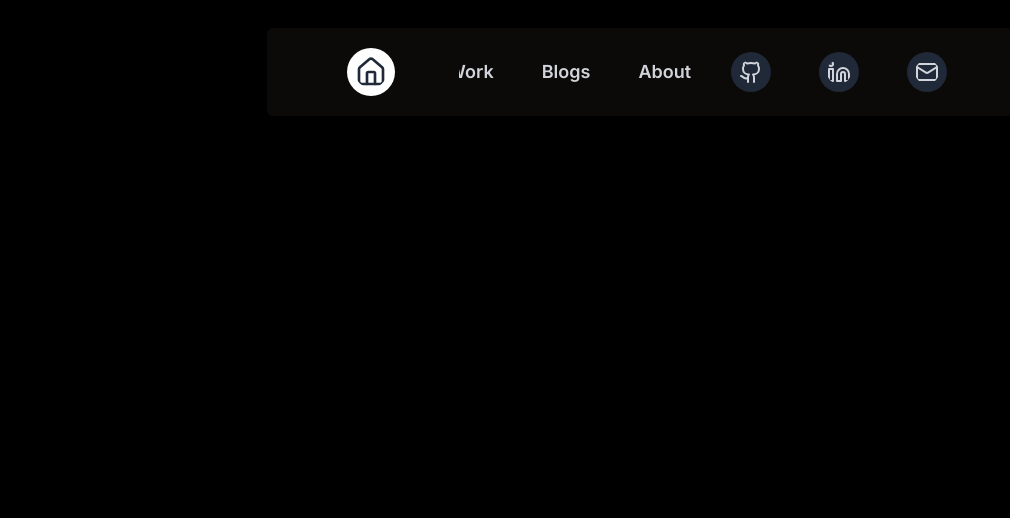
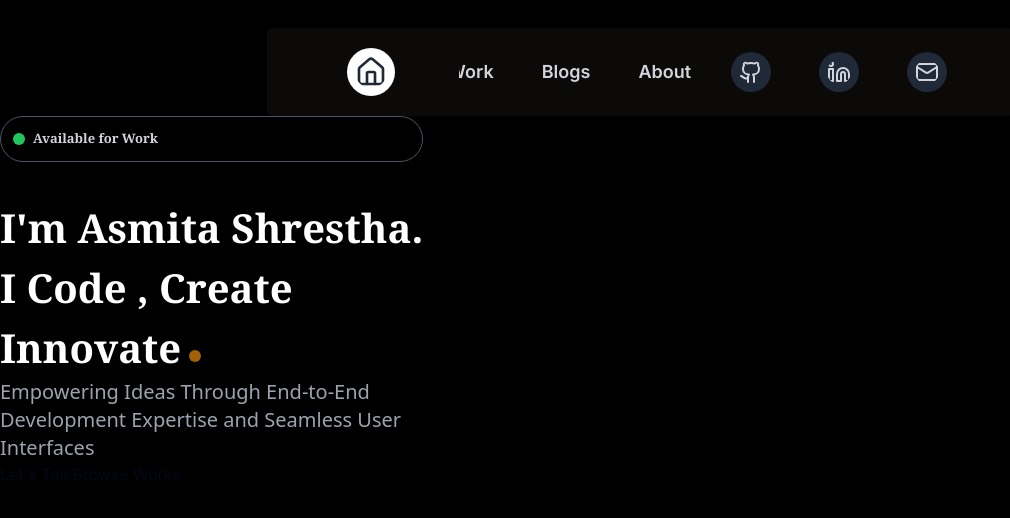
Before and after one commit to asmitashrestha/Portfolio, a Next.js app: page / in a window 1280 px wide. Shown: the top 518 px of the page, without its empty margins (0-1010 px from the left). Built offline with nearby package versions, Linux system fonts and the light colour scheme.

Commit message:
home page half completed

```diff
--- a/src/app/page.tsx
+++ b/src/app/page.tsx
@@ -1,4 +1,5 @@
 import Header from "@/components/Header/Header";
+import Homes from "@/components/Home/Home";
 
 
 export default function Home() {
@@ -6,6 +7,7 @@ export default function Home() {
     <div className="">
 
         <Header />
+        <Homes />
 
     </div>
   );
--- a/src/components/Header/Header.tsx
+++ b/src/components/Header/Header.tsx
@@ -26,17 +26,17 @@ export default function Header() {
   <nav aria-label="Header Navigation" className="peer-checked:pt-8 peer-checked:max-h-60 flex max-h-0 w-full flex-col items-center overflow-hidden transition-all lg:ml-24 lg:max-h-full lg:flex-row">
     <ul className="flex w-full flex-col items-center space-y-2 lg:flex-row lg:justify-center lg:space-y-0">
 
-      <li className="lg:mr-12"><Link className="rounded text-lg font-semibold text-gray-300 hover:text-white transition focus:outline-none focus:ring-1 focus:ring-blue-700 focus:ring-offset-2" href="#">Work</Link></li>
-      <li className="lg:mr-12"><Link className="rounded text-lg font-semibold text-gray-300 hover:text-white transition focus:outline-none focus:ring-1 focus:ring-blue-700 focus:ring-offset-2" href="#">Blogs</Link></li>
-      <li className="lg:mr-12"><Link className="rounded text-lg font-semibold text-gray-300 hover:text-white transition focus:outline-none focus:ring-1 focus:ring-blue-700 focus:ring-offset-2" href="#">About</Link></li>
+      <li className="lg:mr-12"><Link className="rounded text-lg font-semibold text-gray-300 hover:text-white transition focus:outline-none focus:ring-1 focus:ring-blue-700 focus:ring-offset-2" href="/work">Work</Link></li>
+      <li className="lg:mr-12"><Link className="rounded text-lg font-semibold text-gray-300 hover:text-white transition focus:outline-none focus:ring-1 focus:ring-blue-700 focus:ring-offset-2" href="/blog">Blogs</Link></li>
+      <li className="lg:mr-12"><Link className="rounded text-lg font-semibold text-gray-300 hover:text-white transition focus:outline-none focus:ring-1 focus:ring-blue-700 focus:ring-offset-2" href="/about">About</Link></li>
     </ul>
 
   </nav>
   <nav aria-label="Header Navigation" className="peer-checked:pt-8 peer-checked:max-h-60 flex max-h-0 flex-col w-full mt-9 lg:mt-0 items-center overflow-hidden transition-all  lg:max-h-full lg:flex-row">
     <ul className="flex w-full justify-center flex-row items-center  lg:flex-row lg:justify-center lg:space-y-0 ">
-      <li className="lg:mr-12 mr-6"><Link className="rounded-full text-lg font-semibold text-gray-300 hover:text-white transition focus:outline-none focus:ring-1 focus:ring-blue-700 focus:ring-offset-2" href="#"><Github className="bg-gray-800 rounded-full h-10 w-10 p-2"/></Link></li>
-      <li className="lg:mr-12 mr-6"><Link className="rounded text-lg font-semibold text-gray-300 hover:text-white transition focus:outline-none focus:ring-1 focus:ring-blue-700 focus:ring-offset-2" href="#"><Linkedin className="bg-gray-800 rounded-full h-10 w-10 p-2"/></Link></li>
-      <li className="lg:mr-12"><Link className="rounded text-lg font-semibold text-gray-300 hover:text-white transition focus:outline-none focus:ring-1 focus:ring-blue-700 focus:ring-offset-2" href="#"><Mail className="bg-gray-800 rounded-full h-10 w-10 p-2"/></Link></li>
+      <li className="lg:mr-12 mr-6"><Link className="rounded-full text-lg font-semibold text-gray-300 hover:text-white transition focus:outline-none focus:ring-1 focus:ring-blue-700 focus:ring-offset-2" href="https://github.com/asmitashrestha"><Github className="bg-gray-800 rounded-full h-10 w-10 p-2"/></Link></li>
+      <li className="lg:mr-12 mr-6"><Link className="rounded text-lg font-semibold text-gray-300 hover:text-white transition focus:outline-none focus:ring-1 focus:ring-blue-700 focus:ring-offset-2" href="https://www.linkedin.com/in/asmita-shrestha-399027217/"><Linkedin className="bg-gray-800 rounded-full h-10 w-10 p-2"/></Link></li>
+      <li className="lg:mr-12"><Link className="rounded text-lg font-semibold text-gray-300 hover:text-white transition focus:outline-none focus:ring-1 focus:ring-blue-700 focus:ring-offset-2" href="https://mail.google.com/mail/u/0/?tab=rm&ogbl"><Mail className="bg-gray-800 rounded-full h-10 w-10 p-2"/></Link></li>
     </ul>
 
   </nav>
--- /dev/null
+++ b/src/components/Home/Home.tsx
@@ -0,0 +1,41 @@
+"use client";
+
+import Image from "next/image";
+import Link from "next/link";
+
+export default function Homes() {
+  return (
+    <div className="flex justify-between">
+      <div>
+        <div className="flex border border-gray-600 rounded-3xl p-3">
+          <p className=" bg-green-500 rounded-full h-3 w-3 mt-1"></p>
+          <p className="text-gray-300 ml-2 text-[13px] font-serif font-semibold">
+            Available for Work
+          </p>
+        </div>
+        <div className="mt-9">
+          <p className="font-serif font-bold text-[40px] text-white">I'm Asmita Shrestha.</p>
+          <p className="font-serif font-bold text-[40px] text-white">I Code , Create</p>
+          <div className="flex">
+            <p className="font-serif font-bold text-[40px] text-white">Innovate </p>
+            <p className=" bg-yellow-700 rounded-full h-3 w-3 mt-8 ml-2"></p>
+          </div>
+          <div className="font-sans text-xl text-gray-400 ">
+            <p>Empowering Ideas Through End-to-End</p>
+            <p>Development Expertise and Seamless User</p>
+            <p>Interfaces</p>
+          </div>
+        </div>
+        <div className="flex">
+          <Link href={'/'}>Let's Talk</Link>
+          <Link href={'/'}>Browse Works</Link>
+        </div>
+      </div>
+      <div>
+        <div>
+          {/* <Image src={me}/> */}
+        </div>
+      </div>
+    </div>
+  );
+}
```
